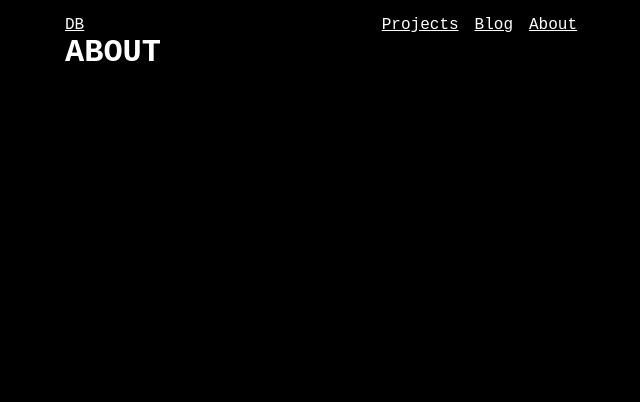
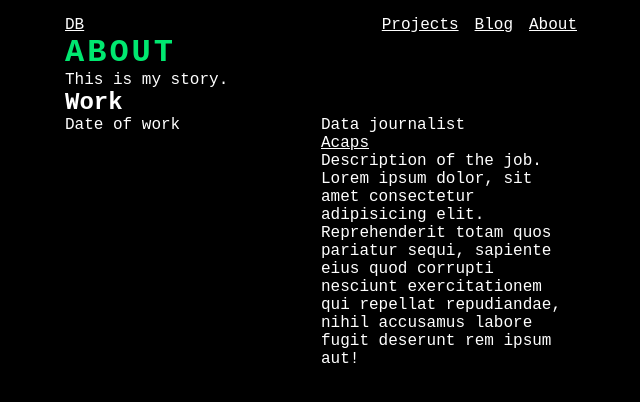
Before and after one commit to damianobacci/portfolio, a Next.js app: page /about in a window 1280 px wide. Shown: the top 402 px of the page, without its empty margins (319-959 px from the left). Built offline with nearby package versions, Linux system fonts and the light colour scheme.

Commit message:
About page

```diff
--- /dev/null
+++ b/app/about/about.module.css
@@ -0,0 +1,11 @@
+.work {
+  display: flex;
+}
+
+.date {
+  flex: 1;
+}
+
+.details {
+  flex: 1;
+}
--- a/app/about/page.js
+++ b/app/about/page.js
@@ -1,7 +1,24 @@
+import styles from "./about.module.css";
+
 export default function AboutPage() {
   return (
     <main>
-      <h1>ABOUT</h1>
+      <h1 className="title">ABOUT</h1>
+      <p>This is my story.</p>
+      <h2>Work</h2>
+      <div className={styles.work}>
+        <div className={styles.date}>Date of work</div>
+        <div className={styles.details}>
+          <p>Data journalist</p>
+          <a href="/">Acaps</a>
+          <p>
+            Description of the job. Lorem ipsum dolor, sit amet consectetur
+            adipisicing elit. Reprehenderit totam quos pariatur sequi, sapiente
+            eius quod corrupti nesciunt exercitationem qui repellat repudiandae,
+            nihil accusamus labore fugit deserunt rem ipsum aut!
+          </p>
+        </div>
+      </div>
     </main>
   );
 }
--- a/app/blog/page.js
+++ b/app/blog/page.js
@@ -5,7 +5,7 @@ export default function BlogPage() {
   const allPosts = getAllPosts();
   return (
     <main>
-      <h1>Blog</h1>
+      <h1 className="title">Blog</h1>
       <PostsList posts={allPosts} />
     </main>
   );
```
